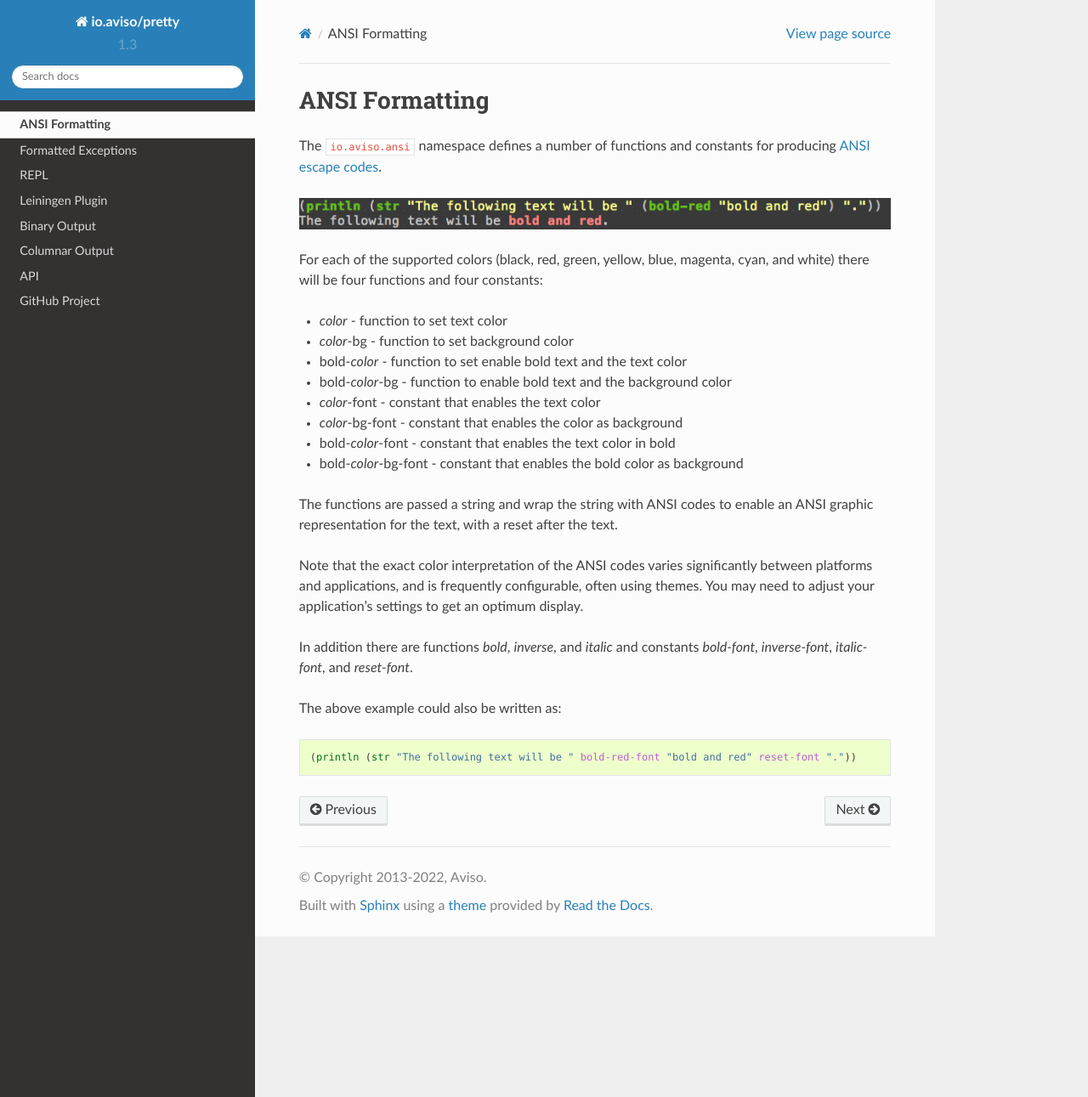
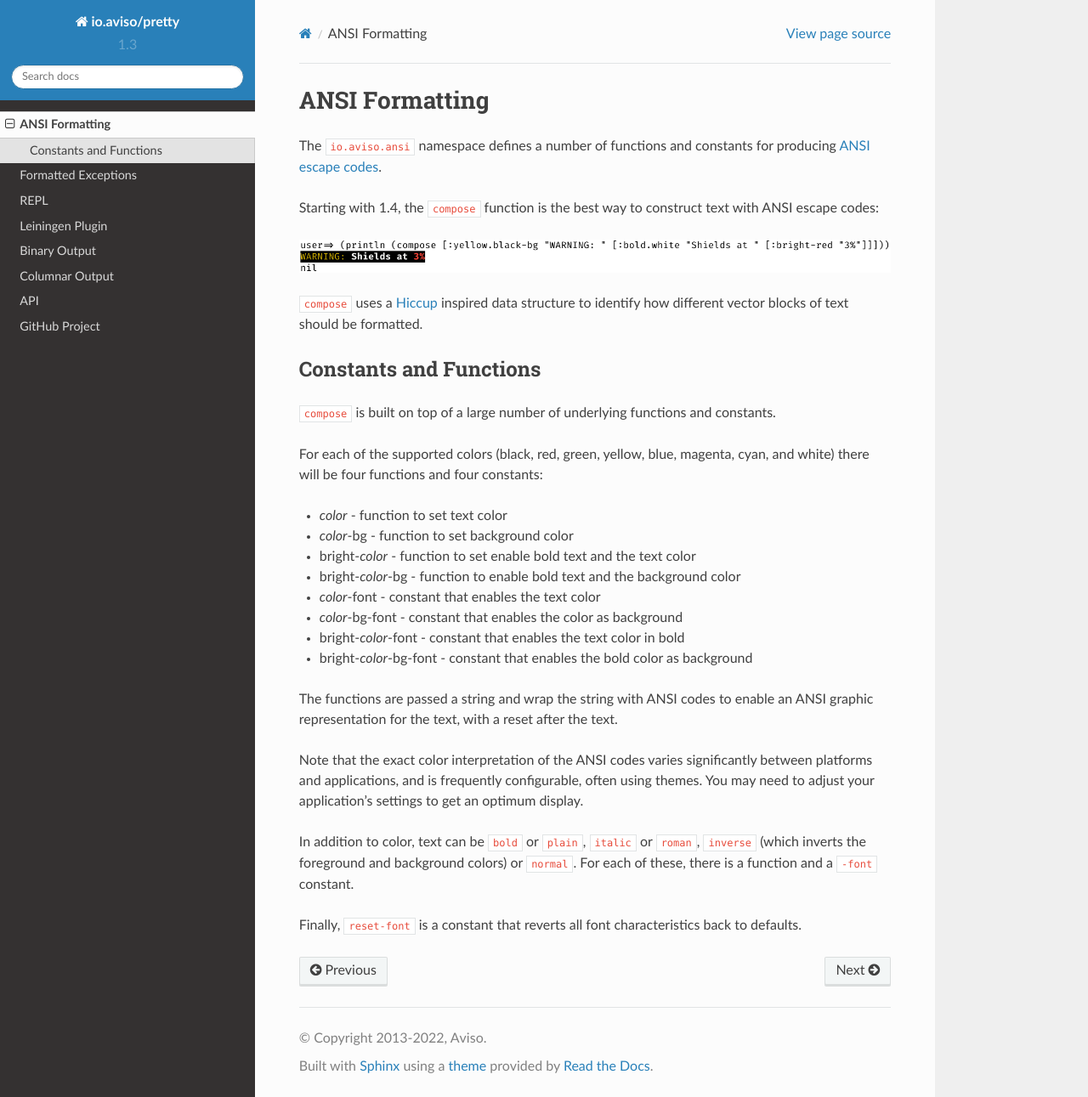
Before and after one commit to clj-commons/pretty, a Sphinx documentation site: the page built from docs/ansi.rst, in a window 1280 px wide and 1291 px high. Shown: the whole window at 85% size. Built offline with Sphinx 7.4.7 and the Read the Docs theme 2.0.0, drawn with Linux system fonts in a browser that asks for light colours.

Commit message:
Update docs to describe compose

```diff
--- a/docs/ansi.rst
+++ b/docs/ansi.rst
@@ -4,19 +4,29 @@ ANSI Formatting
 The ``io.aviso.ansi`` namespace defines a number of functions and constants for producing
 `ANSI escape codes <https://en.wikipedia.org/wiki/ANSI_escape_code>`_.
 
-.. image:: images/ansi.png
+Starting with 1.4, the ``compose`` function is the best way to construct text with ANSI escape codes:
+
+.. image:: images/ansi-compose.png
    :alt: Example ANSI formatting
+
+
+``compose`` uses a `Hiccup <https://github.com/weavejester/hiccup>`_ inspired data structure to identify how different vector blocks of text should be formatted.
+
+Constants and Functions
+-----------------------
+
+``compose`` is built on top of a large number of underlying functions and constants.
 
 For each of the supported colors (black, red, green, yellow, blue, magenta, cyan, and white) there will be four functions and four constants:
 
 * *color* - function to set text color
 * *color*-bg - function to set background color
-* bold-*color* - function to set enable bold text and the text color
-* bold-*color*-bg - function to enable bold text and the background color
+* bright-*color* - function to set enable bold text and the text color
+* bright-*color*-bg - function to enable bold text and the background color
 * *color*-font - constant that enables the text color
 * *color*-bg-font - constant that enables the color as background
-* bold-*color*-font - constant that enables the text color in bold
-* bold-*color*-bg-font - constant that enables the bold color as background
+* bright-*color*-font - constant that enables the text color in bold
+* bright-*color*-bg-font - constant that enables the bold color as background
 
 The functions are passed a string and wrap the string with ANSI codes to enable an ANSI graphic representation for the text, with a reset after the text.
 
@@ -24,10 +34,7 @@ Note that the exact color interpretation of the ANSI codes varies significantly
 is frequently configurable, often using themes.
 You may need to adjust your application's settings to get an optimum display.
 
-In addition there are functions `bold`, `inverse`, and `italic` and constants `bold-font`, `inverse-font`, `italic-font`, and `reset-font`.
+In addition to color, text can be ``bold`` or ``plain``, ``italic`` or ``roman``, ``inverse`` (which inverts the
+foreground and background colors) or ``normal``.  For each of these, there is a function and a ``-font`` constant.
 
-The above example could also be written as:
-
-.. code-block:: clojure
-
-   (println (str "The following text will be " bold-red-font "bold and red" reset-font "."))
+Finally, ``reset-font`` is a constant that reverts all font characteristics back to defaults.
```
Also changed, not shown: docs/images/ansi-compose.png (added), docs/images/ansi.png (deleted).
